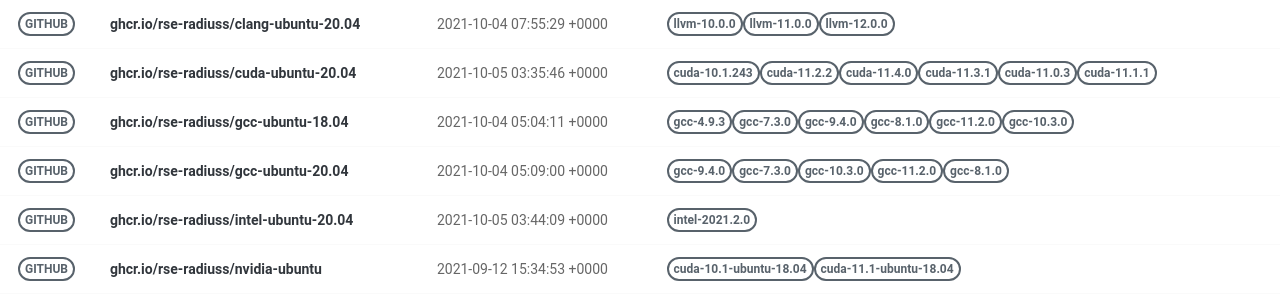
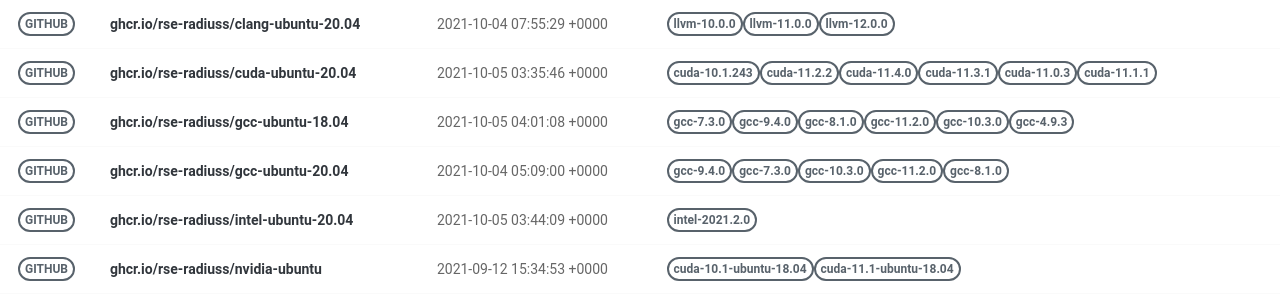
Before and after one commit to rse-ops/docker-images, a Jekyll site: the page built from pages/index.md, in a window 1280 px wide. Shown: the part 179-479 px from the top of the page. Built offline with Jekyll 4.4.1, drawn with Linux system fonts in a browser that asks for light colours; nearby versions of some CDN libraries.

Commit message:
Automated push to update library 2021-10-05

```diff
--- a/_library/ghcr.io-rse-radiuss-gcc-ubuntu-18.04.md
+++ b/_library/ghcr.io-rse-radiuss-gcc-ubuntu-18.04.md
@@ -1,14 +1,11 @@
 ---
 layout: container
 name: ghcr.io/rse-radiuss/gcc-ubuntu-18.04
-updated_at: 2021-10-04 05:04:11.511247
+updated_at: 2021-10-05 04:01:08.603184
 
 
 container_url: https://github.com/orgs/rse-radiuss/packages/container/package/gcc-ubuntu-18.04
 versions:
- - tag: gcc-4.9.3
-   dockerfile: https://github.com/rse-radiuss/docker-images/blob/main/ubuntu/gcc/Dockerfile
-   manifest: https://crane.ggcr.dev/manifest/ghcr.io/rse-radiuss/gcc-ubuntu-18.04:gcc-4.9.3
  - tag: gcc-7.3.0
    dockerfile: https://github.com/rse-radiuss/docker-images/blob/main/ubuntu/gcc/Dockerfile
    manifest: https://crane.ggcr.dev/manifest/ghcr.io/rse-radiuss/gcc-ubuntu-18.04:gcc-7.3.0
```
Also changed, not shown: other parts of _library/ghcr.io-rse-radiuss-gcc-ubuntu-18.04.md (+3 -0 lines).
